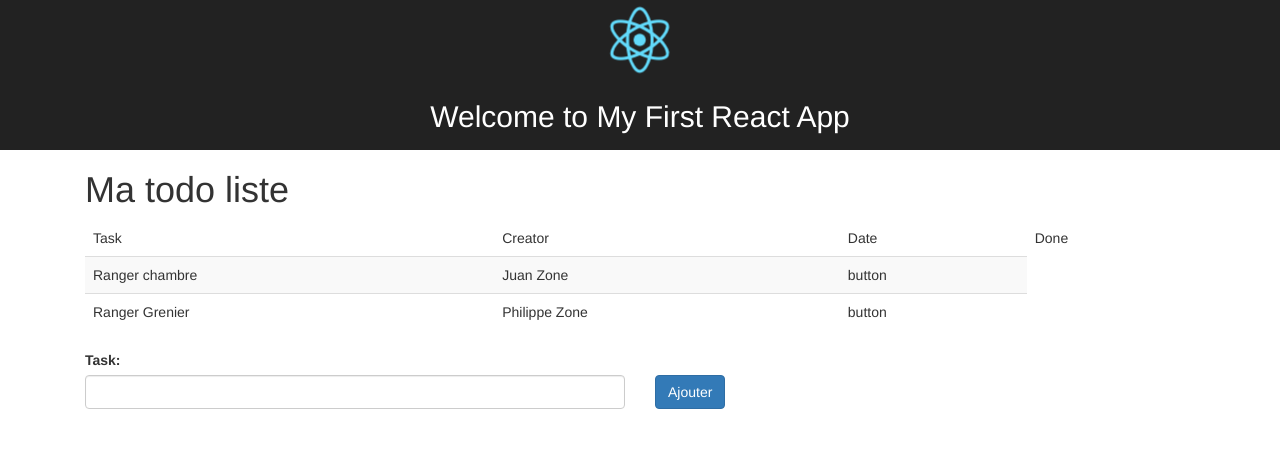
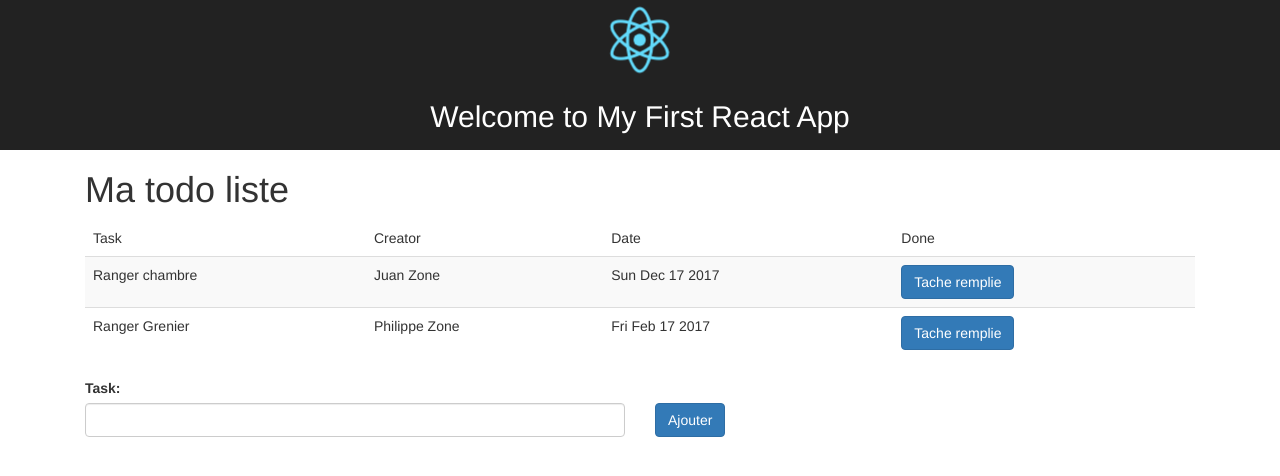
Before and after one commit to juanzone/todoapp-react, a React (Create React App) app: page / in a window 1280 px wide. Shown: the top 476 px of the page. Built offline with nearby package versions, Linux system fonts and the light colour scheme.

Commit message:
Ajout fonctionnalité input newtask via input

```diff
--- a/src/add-bar/AddBar.js
+++ b/src/add-bar/AddBar.js
@@ -5,12 +5,26 @@ class Addbar extends Component {
 
   constructor(props) {
     super(props);
+    this.handleClick = this.handleClick.bind(this);
     this.handleChange = this.handleChange.bind(this);
-    this.state = {name : ''};
+    this.state = {newTask : ""};
   }
 
-  handleChange(e) {
-    this.setState({name : e.target.value})
+
+  handleChange(e){
+    let task = {};
+    task = {
+      name : e.target.value,
+      creator : "Juan Zone",
+      date : new Date().toDateString()
+    };
+
+    this.setState({newTask : task })
+  }
+
+  handleClick(e) {
+    this.props.newtask(this.state.newTask);
+
   }
 
   render() {
@@ -21,13 +35,12 @@ class Addbar extends Component {
             <label>
               Task:
             </label>
-            <input onChange={this.handleChange} className="form-control" type="text" />
+            <input className="form-control" onChange={this.handleChange} type="text" />
           </form>
         </div>
         <div className="col-xs-3">
-          <button className="btn btn-primary"> Ajouter </button>
+          <button className="btn btn-primary" onClick={this.handleClick}> Ajouter </button>
         </div>
-        <p> {this.state.name} </p>
       </div>
     );
   }
--- a/src/todo-list/TodoList.js
+++ b/src/todo-list/TodoList.js
@@ -11,14 +11,24 @@ class TodoList extends Component {
       taskList : [
         {
           name : 'Ranger chambre',
-          creator: 'Juan Zone'
+          creator: 'Juan Zone',
+          date : new Date(2017,11,17).toDateString()
         },
         {
           name : 'Ranger Grenier',
-          creator: 'Philippe Zone'
+          creator: 'Philippe Zone',
+          date : new Date(2017,1,17).toDateString()
         }
       ]
     };
+    this.getTask = this.getTask.bind(this);
+  }
+
+  getTask(juan){
+    let newTaskList = this.state.taskList;
+    newTaskList.push(juan);
+    console.log(newTaskList);
+    this.setState({taskList : newTaskList});
   }
 
   render() {
@@ -39,12 +49,12 @@ class TodoList extends Component {
               {
                 this.state.taskList.map(function(taske, i){
                   console.log(taske);
-                  return <TodoListItem key={i} tache={taske.name} creator={taske.creator} />
+                  return <TodoListItem key={i} tache={taske.name} creator={taske.creator} date={taske.date} />
                 })
               }
             </tbody>
           </table>
-          <AddBar />
+          <AddBar newtask={this.getTask} />
         </div>
       </div>
     );
--- a/src/todo-list/TodoListItem.js
+++ b/src/todo-list/TodoListItem.js
@@ -7,7 +7,8 @@ class TodoListItem extends Component {
       <tr>
       <td>{this.props.tache}</td>
       <td>{this.props.creator}</td>
-      <td> button </td>
+      <td> {this.props.date} </td>
+      <td> <button className="btn btn-primary">Tache remplie</button> </td>
       </tr>
     );
   }
```
